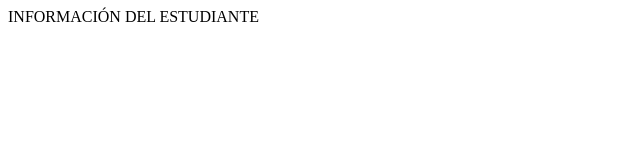
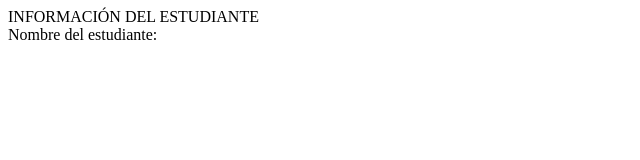
Before and after one commit to LuisD-DR/Para_taller_corte_1, a plain HTML site: page index.html in a window 1280 px wide. Shown: the whole page, without its empty margins (0-640 px from the left). Drawn offline with Linux system fonts and the light colour scheme.

Commit message:
Línea de nombre añadida

```diff
--- a/index.html
+++ b/index.html
@@ -7,6 +7,7 @@
 </head>
 <body>
     <div>INFORMACIÓN DEL ESTUDIANTE</div>
+    <div>Nombre del estudiante:</div>
 
 </body>
 </html>
```
